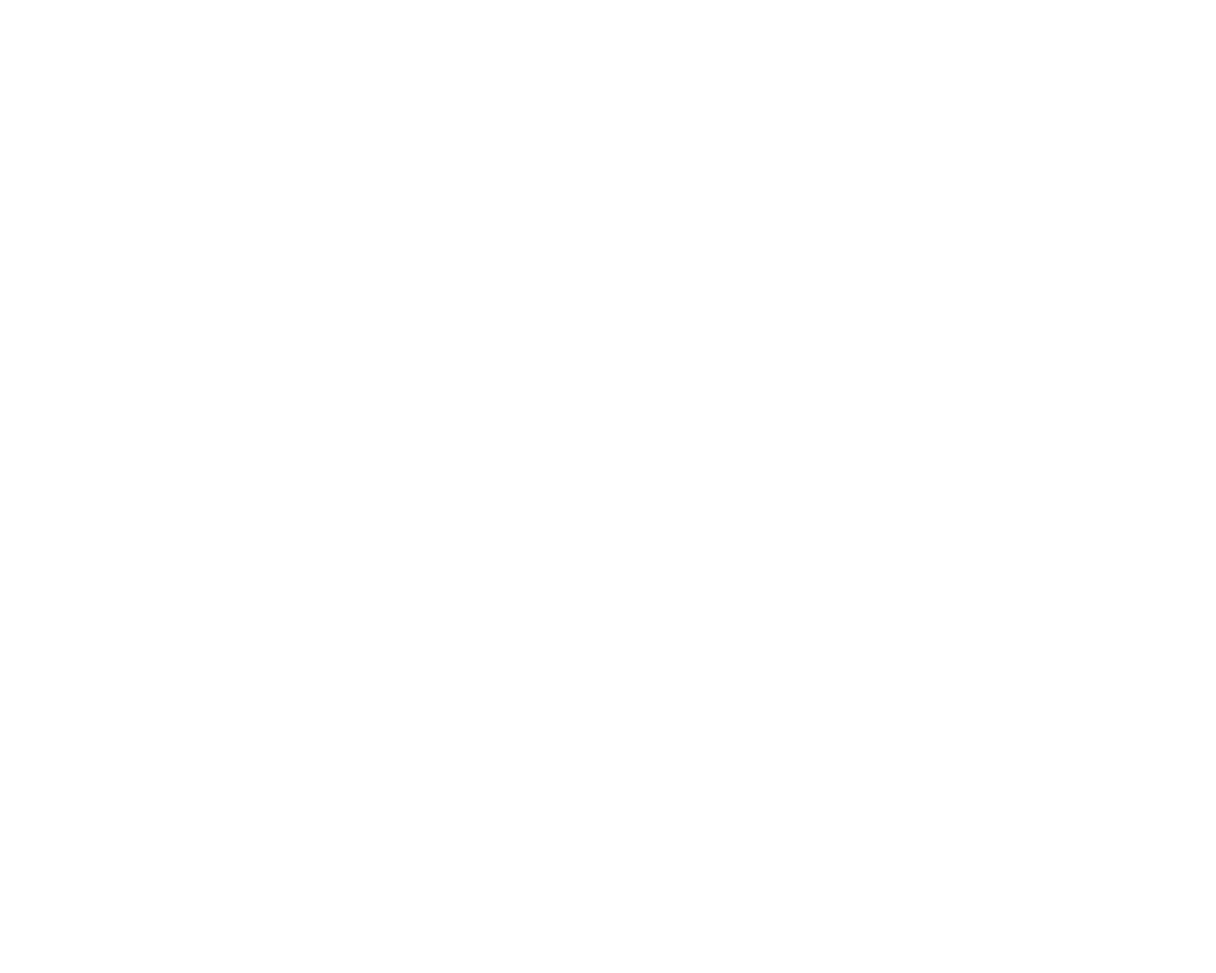
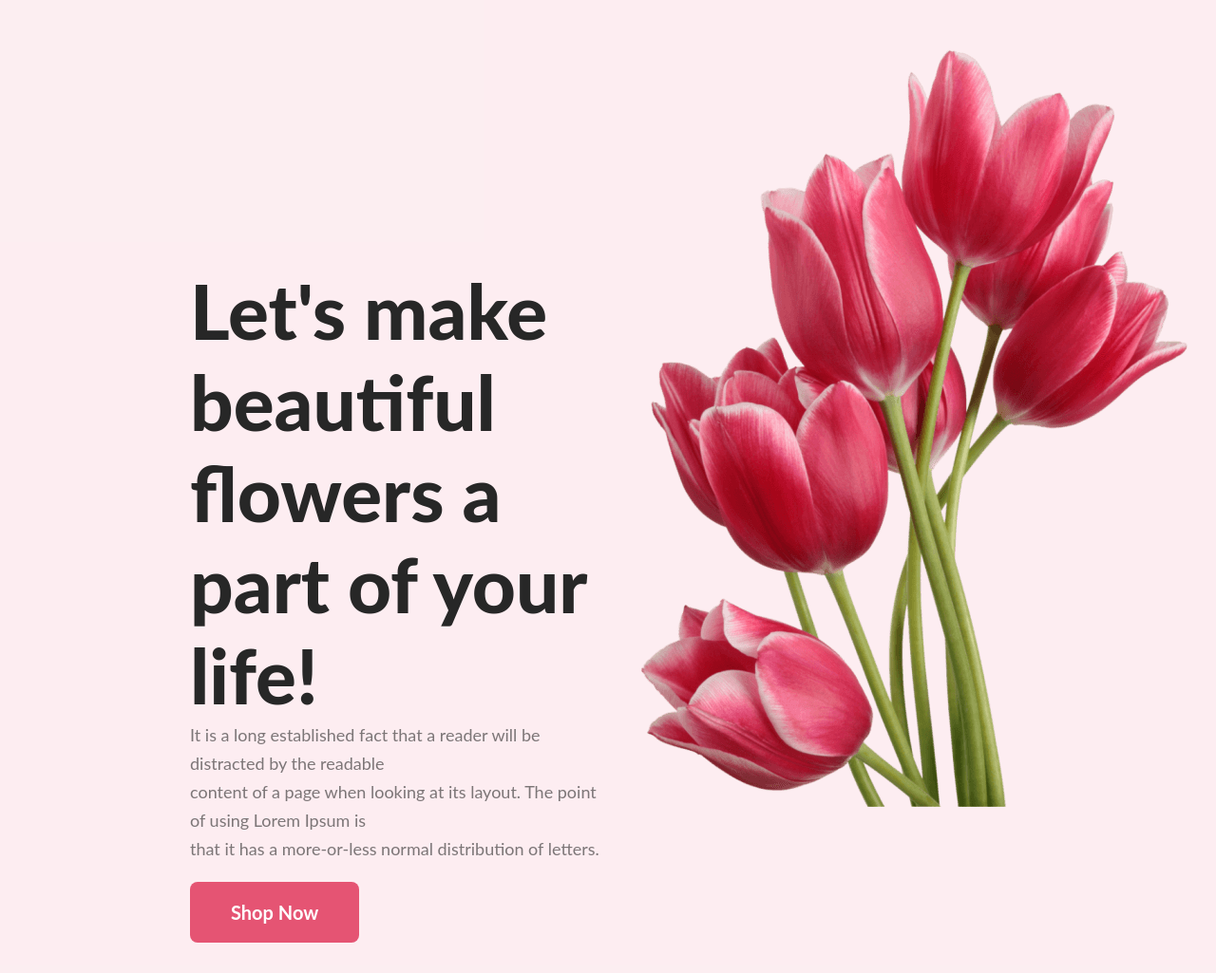
Before and after one commit to Jiislam/flower-shop-assignment, a plain HTML site: page index.html in a window 1280 px wide. Shown: the whole page at 95% size. Before the commit the page ends 800 px from the top, so only its background shows below. Drawn offline with Linux system fonts and the light colour scheme.

Commit message:
created banner section

```diff
--- a/index.html
+++ b/index.html
@@ -1,11 +1,38 @@
 <!DOCTYPE html>
 <html lang="en">
+
 <head>
     <meta charset="UTF-8">
     <meta name="viewport" content="width=device-width, initial-scale=1.0">
     <title>Document</title>
+    <link rel="stylesheet" href="styles/style.css">
 </head>
+
 <body>
+    <!-- banner section start -->
+    <header class="banner">
+
+        <div class="banner-description">
+
+            <h1 class="banner-title">Let's make <br>
+                beautiful flowers a <br>
+                part of your life!</h1>
+            <p class="banner-details">It is a long established fact that a reader will be distracted by the readable <br>
+                content of a page when looking at its layout. The point of using Lorem Ipsum is <br>
+                that it has a more-or-less normal distribution of letters.</p>
+                <button class="bnr-btn"> Shop Now</button>
+        </div>
+
+      <div class="banner-image">
+        <img src="/Flower Asset/pngwing 10.png" alt="" class="banner-flower">
+      </div>
+    </header>
+<!-- end of banner section -->
+
+<!-- Start of featured section -->
+
+
 
 </body>
+
 </html>
--- a/styles/style.css
+++ b/styles/style.css
@@ -3,6 +3,62 @@
     padding: 0px;
 }
 
+header{
+    background-color: #E554731A ;
+    display: flex;
+    height: ;
+}
+
+.banner-description{
+align-items: center;
+margin-top: 197px;
+    width: 50%;
+
+    margin-left: 200px ;
+    color: rgba(39, 39, 39, 0.60);
+font-family: Lato;
+font-size: 18px;
+font-style: normal;
+font-weight: 400;
+line-height: 30px;
+padding: 32px 0px;
+}
+
+.banner-title{
+    color: #272727;
+    font-family: Lato;
+    font-size: 80px;
+    font-style: normal;
+    font-weight: 800;
+    line-height: normal;
+}
+.bnr-btn{
+    border-radius: 8px;
+    background: #E55473;
+    border: none;
+    color: #FFF;
+font-family: Lato;
+font-size: 20px;
+font-style: normal;
+font-weight: 700;
+line-height: normal;
+padding: 20px 43px;
+margin-top: 20px;
+}
+.banner-image{
+    text-align: center;
+    margin-bottom: ;
+
+}
+
+.banner-flower{
+    width: 635px;
+    height: 800px;
+    margin-bottom:-5px ;
+
+}
 .banner{
-    background-color: rgb(233, 132, 9);
+    padding-top: 50px;
 }
+
+/* featured section */
```
